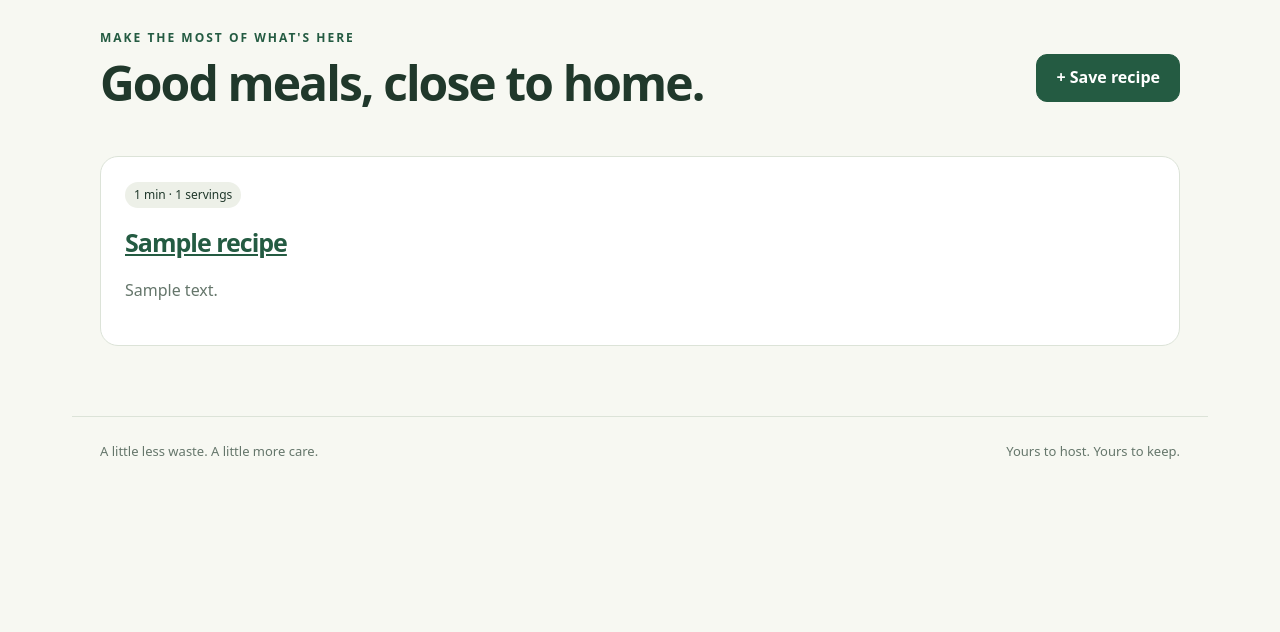
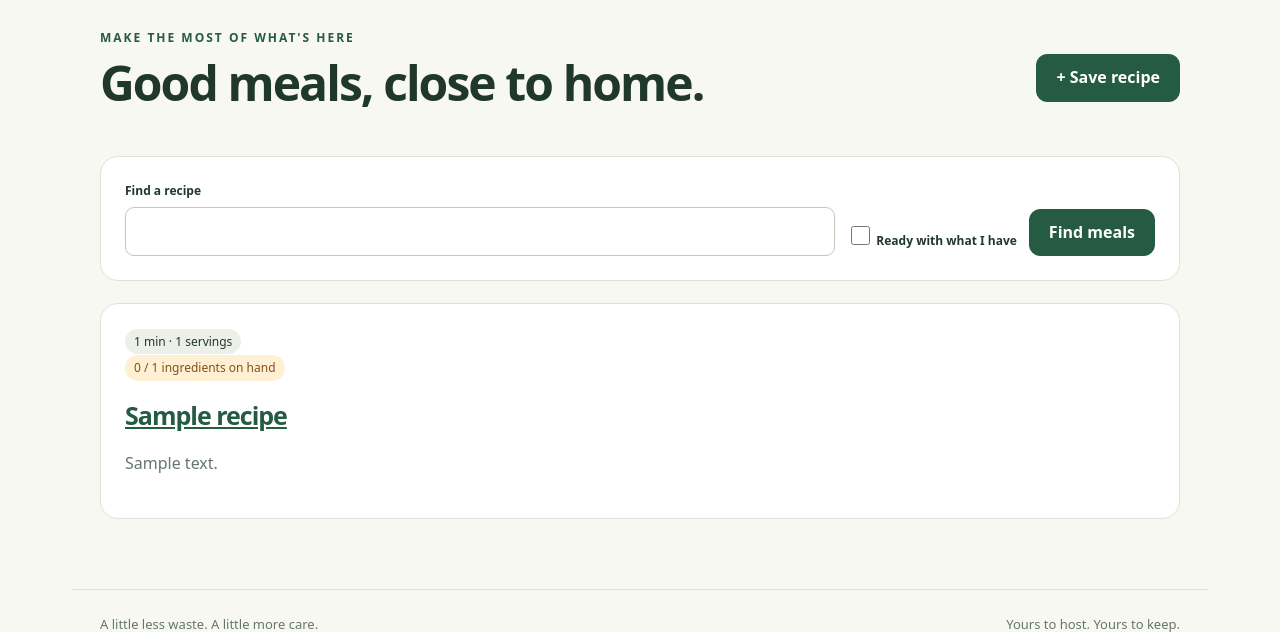
Before and after one commit to AngelHuang5335/pantrykind, a Django app: page /recipes/ in a window 1280 px wide. Shown: the part 86-718 px from the top of the page. Run offline with Django 5.2, Linux system fonts and the light colour scheme; a user stored in the database is signed in; tables that the repository leaves empty hold one stand-in row (values such as "Sample post").

Commit message:
feat: rank recipes by pantry readiness and provide a ready-only filter
Why: People looking for dinner should see feasible recipes before recipes requiring another shopping trip.

```diff
--- a/pantry/views/recipes.py
+++ b/pantry/views/recipes.py
@@ -8,8 +8,23 @@ from pantry.models import Recipe
 
 @household_required
 def index(request):
-    recipes=Recipe.objects.filter(household=request.household)
-    return render(request,'recipes/index.html',{'recipes':recipes})
+    from pantry.matching import match_recipe
+    from pantry.models import Item
+    from django.db.models import Q,F
+    from django.utils import timezone
+    query=request.GET.get('q','').strip()[:120]
+    recipes=Recipe.objects.filter(household=request.household).prefetch_related('ingredients')
+    if query:recipes=recipes.filter(title__icontains=query)
+    items=list(Item.objects.filter(household=request.household,archived=False,quantity__gt=0).filter(Q(expiry_date__isnull=True)|Q(expiry_date__gte=timezone.localdate())).order_by(F('expiry_date').asc(nulls_last=True),'pk'))
+    cards=[]
+    for recipe in recipes:
+        matches=match_recipe(recipe,items=items)
+        recipe.matched_count=sum(m['ready'] for m in matches);recipe.total_count=len(matches)
+        recipe.is_ready=bool(matches) and recipe.matched_count==recipe.total_count
+        cards.append(recipe)
+    cards.sort(key=lambda r:(not r.is_ready,-r.matched_count,r.title))
+    if request.GET.get('ready')=='1':cards=[r for r in cards if r.is_ready]
+    return render(request,'recipes/index.html',{'recipes':cards,'query':query,'ready_only':request.GET.get('ready')=='1'})
 
 @household_required
 @require_http_methods(['GET','POST'])
--- a/templates/recipes/index.html
+++ b/templates/recipes/index.html
@@ -1 +1 @@
-{% extends 'base.html' %}{% block title %}Recipe notebook · PantryKind{% endblock %}{% block content %}<div class="page-heading"><div><p class="eyebrow">Make the most of what's here</p><h1>Good meals, close to home.</h1></div><a class="button" href="{% url 'recipe_create' %}">+ Save recipe</a></div><div class="grid">{% for recipe in recipes %}<article class="card"><span class="badge">{{ recipe.minutes }} min · {{ recipe.servings }} servings</span><h2><a href="{% url 'recipe_detail' recipe.pk %}">{{ recipe.title }}</a></h2><p class="muted">{{ recipe.description }}</p></article>{% empty %}<div class="card empty"><h2>Your favourites belong here.</h2><p class="muted">Save a recipe and its ingredients to see how it matches your pantry.</p></div>{% endfor %}</div>{% endblock %}
+{% extends 'base.html' %}{% block title %}Recipe notebook · PantryKind{% endblock %}{% block content %}<div class="page-heading"><div><p class="eyebrow">Make the most of what's here</p><h1>Good meals, close to home.</h1></div><a class="button" href="{% url 'recipe_create' %}">+ Save recipe</a></div><form method="get" class="card filters"><div><label for="recipe-q">Find a recipe</label><input id="recipe-q" name="q" value="{{ query }}"></div><label><input type="checkbox" name="ready" value="1" {% if ready_only %}checked{% endif %}> Ready with what I have</label><button>Find meals</button></form><div class="grid">{% for recipe in recipes %}<article class="card"><span class="badge">{{ recipe.minutes }} min · {{ recipe.servings }} servings</span><p><span class="badge {% if recipe.is_ready %}good{% else %}warn{% endif %}">{% if recipe.is_ready %}Ready to cook{% else %}{{ recipe.matched_count }} / {{ recipe.total_count }} ingredients on hand{% endif %}</span></p><h2><a href="{% url 'recipe_detail' recipe.pk %}">{{ recipe.title }}</a></h2><p class="muted">{{ recipe.description }}</p></article>{% empty %}<div class="card empty"><h2>Your favourites belong here.</h2><p class="muted">Save a recipe and its ingredients to see how it matches your pantry.</p></div>{% endfor %}</div>{% endblock %}
```
